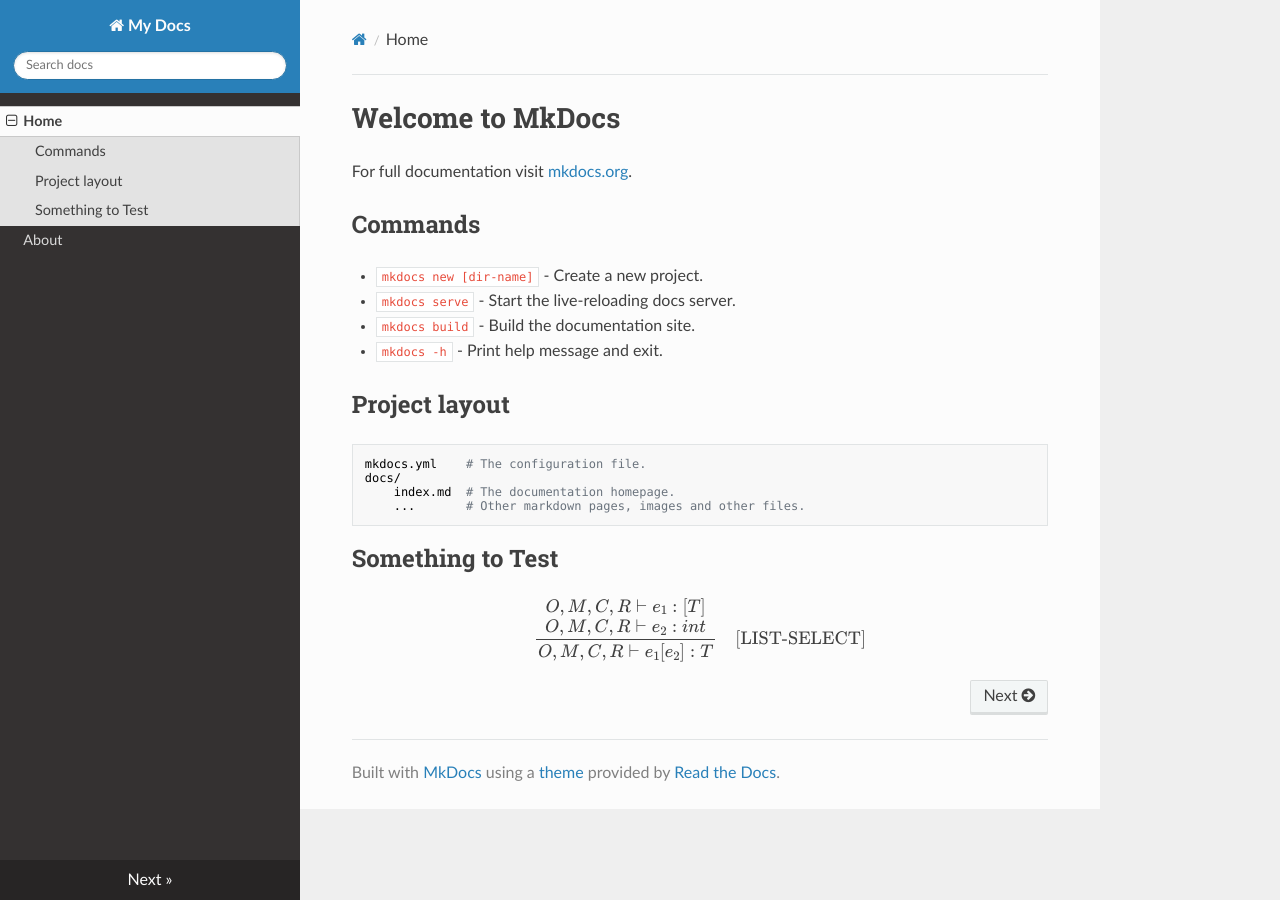
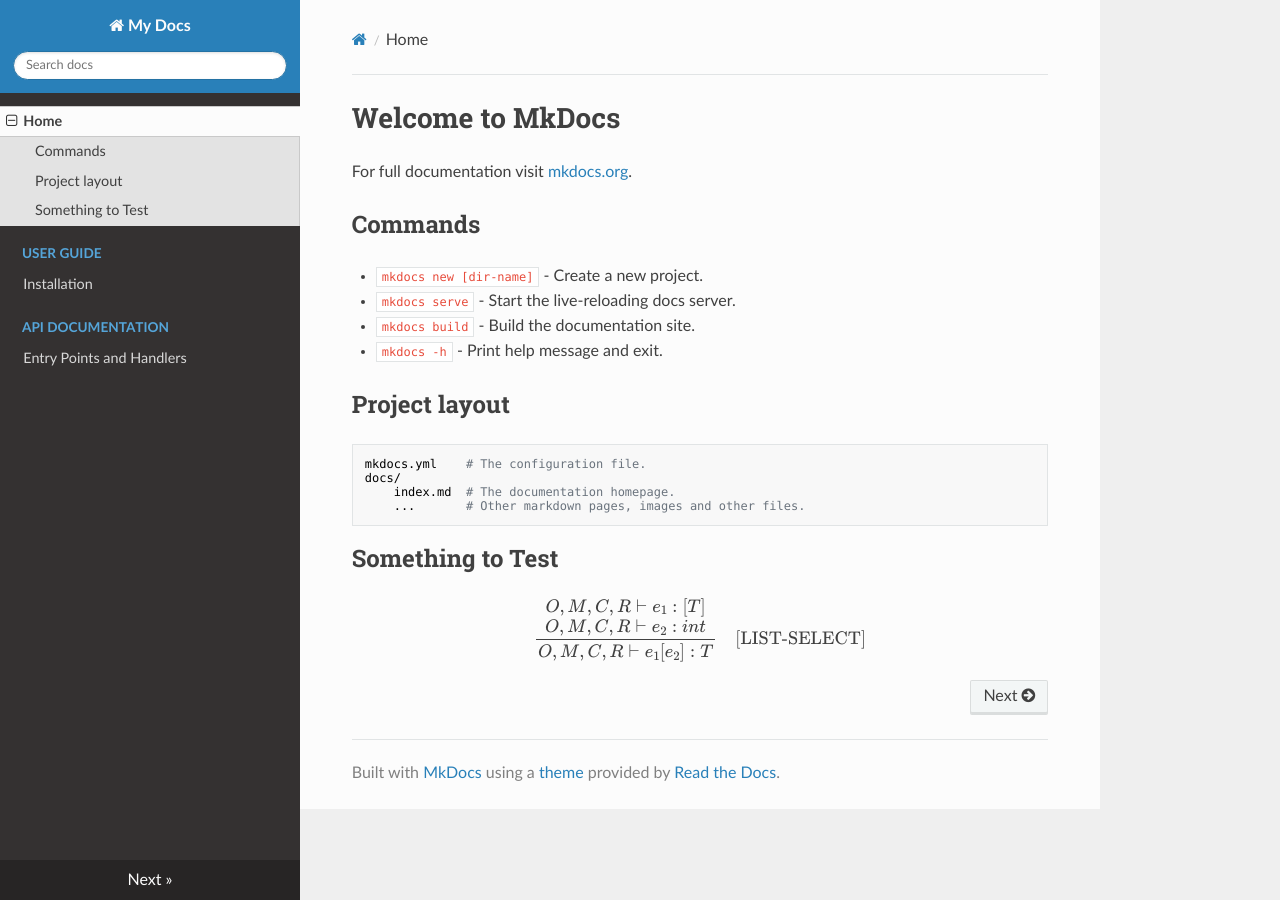
Before and after one commit to mohrez86/mkdocs_ply, an MkDocs documentation site: the page built from docs/index.md, in a window 1280 px wide. Built offline with MkDocs 1.6.1, drawn with Linux system fonts in a browser that asks for light colours; nearby versions of some CDN libraries.

Commit message:
Update structure

```diff
--- a/mkdocs.yml
+++ b/mkdocs.yml
@@ -1,7 +1,12 @@
 site_name: My Docs
 nav:
   - Home: index.md
-  - About: about.md
+#  - About: about.md
+  - User Guide:
+      - Installation: user/installation.md
+  - API Documentation:
+      - Entry Points and Handlers: api/entry.md
+
 theme: readthedocs
 
 markdown_extensions:
```
Also changed, not shown: docs/api/entry.md (added, +3 -0 lines), docs/user/installation.md (added, +3 -0 lines).
